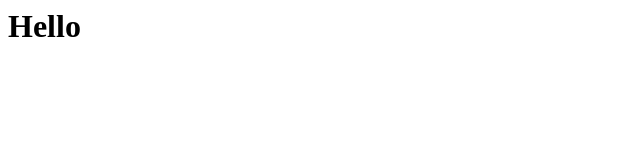
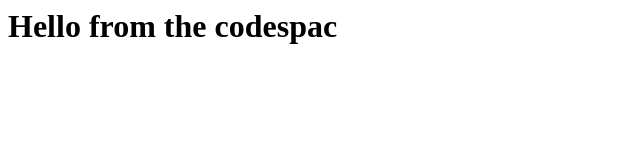
Before and after one commit to ardiansoul/skills-code-with-codespaces, a plain HTML site: page index.html in a window 1280 px wide. Shown: the whole page, without its empty margins (0-640 px from the left). Drawn offline with Linux system fonts and the light colour scheme.

Commit message:
Adding hello from the codespace!

```diff
--- a/index.html
+++ b/index.html
@@ -1,3 +1,3 @@
 <html>
-  <h1>Hello</h1>
+  <h1>Hello from the codespac
 </html>
```
